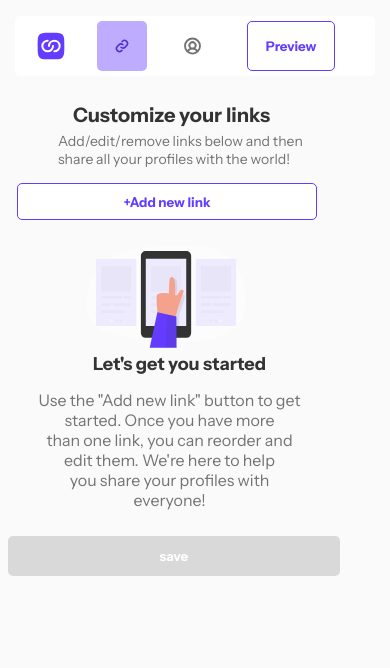
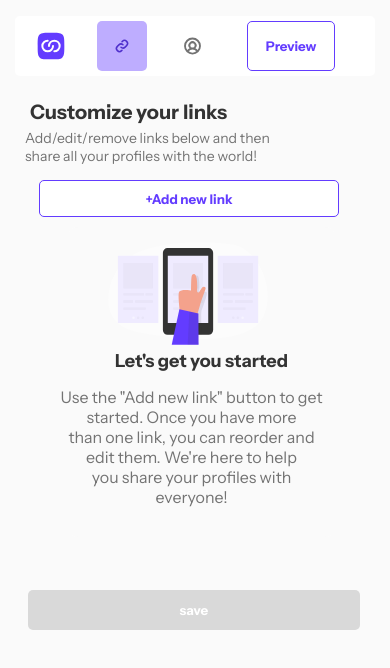
Before and after one commit to jay-menz/Link-sharing-app, a React (Create React App) app: page /Empty in a window 390 px wide. Shown: the top 668 px of the page. Built offline with nearby package versions, Linux system fonts and the light colour scheme; no server answers.

Commit message:
queries adjustment

```diff
--- a/src/AddedOneLink.css
+++ b/src/AddedOneLink.css
@@ -481,9 +481,9 @@ button:hover {
 
   .AddedOneLinksaveBtn .AddedOneLinksave {
     margin-left: 40px;
-    margin-top: 230px;
+    margin-top: 220px;
     width: 85%;
-    border: 2px solid red;
+    /* border: 2px solid red; */
   }
 
 }
--- a/src/CreateAccount.css
+++ b/src/CreateAccount.css
@@ -304,7 +304,4 @@ img {
     margin-top: -50px;
   }
 
-  .loginLink {
-
-  }
 }
--- a/src/CreateAccount.jsx
+++ b/src/CreateAccount.jsx
@@ -9,11 +9,10 @@ import "./CreateAccount.css";
 const Login = () => {
   const navigate = useNavigate();
 
-  //set states to track changes in app
   const [email, setEmail] = React.useState("");
   const [password, setPassword] = React.useState("");
 
-  //handle Onchange when user enters any character in inputs
+
   const handleOnChangeEmail = (event) => {
     setEmail(event.target.value);
   };
@@ -21,7 +20,7 @@ const Login = () => {
     setPassword(event.target.value);
   };
 
-  //show errors and success messages
+
   const [emailError, setEmailError] = React.useState(false);
   const [emailErrorMessage, setEmailErrorMessage] = React.useState("");
 
@@ -40,24 +39,21 @@ const Login = () => {
   const [confirmPassword, setConfirmPassword] = React.useState(false);
 
   const handleLogin = async () => {
-    //validate email and password field before granting access
     let chkSum = 0;
     if (email == "" || email == null) {
-      //if email field is empty or null then show error message
       setEmailError(true);
       setEmailErrorMessage("Can't be empty");
       setEmailLabelError(true);
 
       setTimeout(() => {
-        setEmailError(false); //set message to false to hide it
-        setEmailErrorMessage(""); //remove the error message
+        setEmailError(false);
+        setEmailErrorMessage("");
         setEmailLabelError(false);
       }, 5000);
 
       chkSum++;
     }
     if (password == "" || password == null) {
-      //if email field is empty or null then show error message
       setPasswordError(true);
       setPasswordErrorMessage("Please check again");
       setPasswordLabelError(true);
@@ -77,15 +73,13 @@ const Login = () => {
 
     if (chkSum > 0) return;
 
-    //use trycatch block to handle errors if any should arise
     try {
-      setShowLoginButton(false); // set this to false to hide and show the loading state
+      setShowLoginButton(false);
       setShowLoading(true);
 
       navigate("/Empty");
 
-      // history.push('/CreateAccount')
-      //after response from server backend make sure to hide the loading and then show the login button again
+
       setShowLoginButton(true);
       setShowLoading(false);
     } catch (error) {
--- a/src/Empty.css
+++ b/src/Empty.css
@@ -298,33 +298,35 @@ button {
   }
 
   .empty-customisation {
-    width: 320px;
+    width: 93%;
     height: 75%;
-    margin-left: -35px;
+    margin-left: -33px;
+    margin-top: 90px;
     align-items: center;
     justify-content: center;
+    /* border: 2px solid red; */
   }
 
   .customisationHeaderParagraph h1{
     justify-content: center;
     align-items: center;
-    margin-left: 35px;
+    margin-left: -10px;
   }
+
 
   .customisationHeaderParagraph p {
     width: 250px;
     justify-content: center;
     align-items: center;
-    margin-left: 20px;
+    margin-left: -15px;
   }
 
   .newLink-section {
-    /* border: 2px solid red; */
     width: 300px;
     height: 72%;
     justify-content: center;
     align-items: center;
-    margin-left: 8px;
+    margin-left: 28px;
     margin-top: 10px;
   }
 
@@ -362,11 +364,14 @@ button {
   .save {
     width: 100%;
     margin-top: -40px;
+    margin-left: 50px;
+    /* border: 2px solid red; */
   }
 
   .saveBtnn {
     width: 85%;
-    margin-left: 40px;
+    margin-left: 60px;
+    margin-top: 60px;
   }
 
 
--- a/src/Login.css
+++ b/src/Login.css
@@ -6,7 +6,6 @@
 
 .body {
   overflow: hidden;
-  /* overflow: hidden; */
   margin: 0;
   background-color: #fafafa;
   display: flex;
@@ -33,13 +32,11 @@
   left: 50%;
   transform: translate(-50%, -50%);
   border-radius: 10px;
-  /* border: 2px solid red; */
 }
 
 .log {
   width: 90%;
   height: 17%;
-  /* display: flex; */
   flex-direction: column;
   align-items: center;
   justify-content: center;
@@ -51,7 +48,6 @@
   align-self: flex-start;
   margin-bottom: 10px;
   margin-left: 25px;
-  /* color: #333333; */
   color: dark grey;
   font-size: 25px;
 }
@@ -59,7 +55,6 @@
 .log-info {
   margin-top: 10px;
   margin-left: 25px;
-  /* color: #d9d9d9;  */
   color: #737373;
   font-size: 14px;
   font-weight: 300;
@@ -69,7 +64,6 @@
   width: 90%;
   height: 45%;
   display: flex;
-  /* border: 2px solid red; */
   flex-direction: column;
   align-items: center;
   justify-content: space;
@@ -84,7 +78,6 @@
   margin-bottom: 5px;
   box-sizing: border-box;
   align-self: flex-start;
-  /* border: 2px solid red; */
 }
 
 label {
@@ -98,16 +91,13 @@ label {
   margin-top: 35px;
   box-sizing: border-box;
   align-self: flex-start;
-  /* border: 2px solid red; */
 }
 
 .log-btn {
   width: 90%;
   height: 40px;
   margin-left: 25px;
-  /* margin-bottom: 20px; */
   margin-top: -15px;
-  /* top: 100px; */
   color: #fff;
   background-color: #633cff;
   border: #633cff;
@@ -131,12 +121,7 @@ label {
   color: #633cff;
 }
 
-.error-message {
-  color: #ff3939;
-  font-size: 10px;
-  margin-left: 5px;
-  display: inline;
-}
+
 
 .error-label {
   color: #ff3939;
@@ -148,13 +133,13 @@ label {
   border: 1px solid #ff3939;
 }
 
-#error-message-container {
-  position: absolute;
-  display: flex;
-  font-size: 20px;
+
+.error-message {
   color: #ff3939;
-  margin-left: 260px;
-  /* border: 2px solid blue; */
+  font-size: 10px;
+  margin-left: 5px;
+  display: inline;
+  white-space: nowrap;
 }
 
 #password-error-message-container {
@@ -163,7 +148,6 @@ label {
   font-size: 10px;
   color: #ff3939;
   margin-left: 260px;
-  /* border: 2px solid blue; */
 }
 
 .input-container {
@@ -197,6 +181,9 @@ img {
   margin-right: 10px;
 }
 
+
+
+
 /* media query for tablet */
 @media (min-width: 600px) and (max-width: 1024px) {
   * {
@@ -214,7 +201,6 @@ img {
     display: flex;
     align-items: center;
     justify-content: center;
-    /* border: 2px solid red; */
   }
 
   .devLinkLogo {
@@ -225,13 +211,14 @@ img {
   }
 
   .login-whiteBox {
-    /* border: 2px solid red; */
     justify-content: center;
     align-items: center;
-    margin-left: -70px;
+    margin-left: -40px;
     margin-top: -120px;
   }
 }
+
+
 
 /* Media query for phones */
 @media (min-width: 320px) and (max-width: 599px) {
@@ -254,35 +241,38 @@ img {
   }
 
   .devLinkLogo {
-    margin-left: -80px;
+    margin-left: -21%;
   }
 
   .login-whiteBox {
     width: 90%;
-    height: 80%;
-    margin-top: 10px;
+    height: 75%;
     background-color: #fff;
   }
 
   .log {
     width: 100%;
     height: 16%;
-    margin-top: 10px;
+    margin-top: auto;
   }
 
   .log-title {
     margin-left: 5px;
+    margin-top: auto;
   }
 
   .log-info {
-    margin-left: 5px;
+    margin-left: auto;
     font-size: 16px;
+    height: 20px;
+    margin-top: auto;
   }
 
   .emailPwd {
     width: 100%;
     height: 40%;
     margin-left: 1px;
+    margin-top: 50px;
   }
 
   .email {
@@ -311,12 +301,16 @@ img {
 
   .error-message {
     display: inline;
-    width: 80px;
+    width: 500px;
+    white-space: nowrap;
+    margin-left: -10px;
+    border: 2px solid red;
   }
 
   #password-error-message-container {
     display: inline;
     width: 100px;
-    margin-right: 27px;
+    white-space: nowrap;
+    margin-right: 68px;
   }
 }
```
Also changed, not shown: src/Login.jsx (+5 -9 lines).
